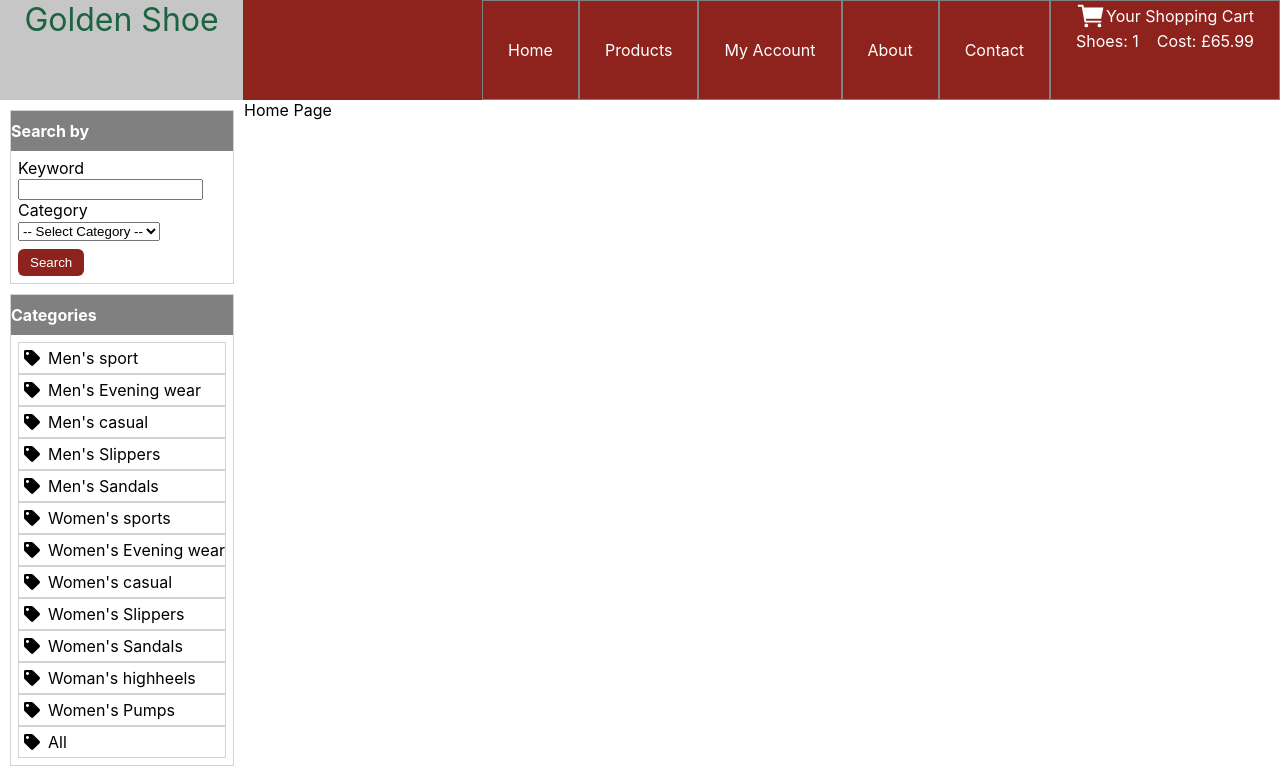
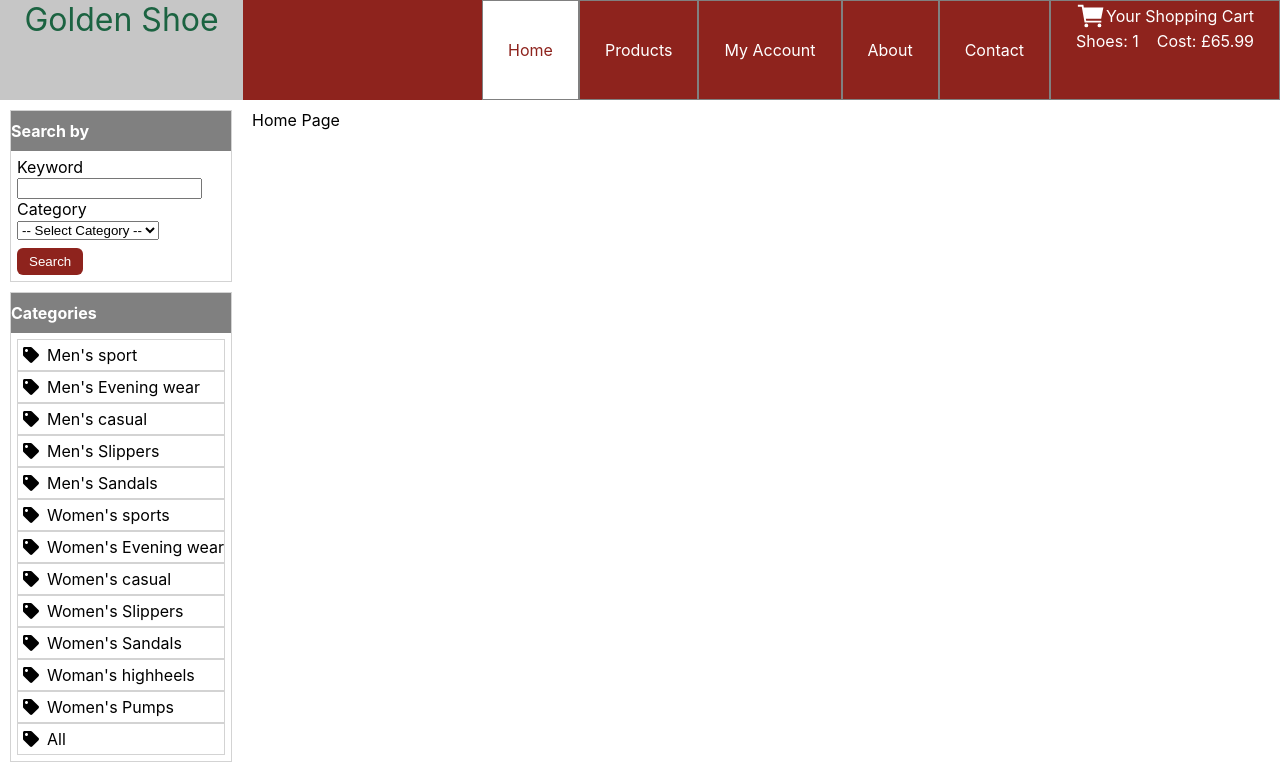
Before and after one commit to BenSymons/golden_shoes, a React (Create React App) app: page / in a window 1280 px wide. Shown: the top 771 px of the page. Built offline with nearby package versions, Linux system fonts and the light colour scheme.

Commit message:
build product card and complete products page

```diff
--- a/src/App.css
+++ b/src/App.css
@@ -4,11 +4,16 @@
   position: fixed;
   width: 100%;
   height: 100px;
+  z-index: 5;
+}
+
+.main-section {
+  padding-top: 100px;
+  display: flex;
 }
 
 .page-content {
-  padding-top: 100px;
-  display: flex;
+  margin: 10px
 }
 
 .flex {
@@ -100,7 +105,7 @@
 }
 
 .sidebar-content {
-  padding: 7px;
+  padding: 6px;
 }
 
 .label {
@@ -121,6 +126,58 @@
   margin-top: 8px;
 }
 
+.selected {
+  background: white;
+  color: #8e231d;
+}
+
 p {
   margin: 0px
 }
+
+.product-card {
+  width: 480px;
+  margin: 10px;
+  position: relative;
+  border: 1px solid lightgray;
+}
+
+.products-container {
+  display: flex;
+  flex-wrap: wrap;
+}
+
+.info-box {
+  position: absolute;
+  bottom: 0;
+  background-color: rgba(255, 255, 255, 0.753);
+}
+
+.product-cat {
+  display: flex;
+  align-items: center;
+  padding-left: 10px;
+  padding-right: 10px;
+  background-color: #8e231d;
+  color: white;
+  height: 40px
+}
+
+.details {
+  padding: 15px
+}
+
+.details>p {
+  font-size: 24px;
+  font-weight: bold;
+}
+
+.price {
+  font-size: 32px;
+  color: #8e231d;
+}
+
+img {
+  object-fit: contain;
+  width: 100%;
+}
--- a/src/App.js
+++ b/src/App.js
@@ -1,12 +1,14 @@
 import './App.css';
 import { BrowserRouter, Routes, Route } from "react-router-dom"
 import Home from './components/Home';
+import ProductsPage from './components/Products';
 
 function App() {
   return (
     <BrowserRouter>
     <Routes>
       <Route path="/" element={<Home/>}/>
+      <Route path="/products" element={<ProductsPage/>}/>
     </Routes>
     </BrowserRouter>
   );
--- a/src/components/PageContainer.jsx
+++ b/src/components/PageContainer.jsx
@@ -2,8 +2,15 @@ import { IoCartSharp } from "react-icons/io5"
 import { FaPhone, FaPlane, FaGift, FaTwitter, FaFacebook, FaInstagram } from "react-icons/fa"
 import { FiChevronsRight } from "react-icons/fi"
 import Sidebar from "./Sidebar"
+import { useNavigate, useLocation } from "react-router-dom"
 
 const PageContainer = ({ children }) => {
+    const navigate = useNavigate()
+    const location = useLocation()
+    const { pathname } = location
+
+    const handleNavigate = (url) => navigate(url)
+
     return (
         <div className="page-container">
             <section className="header">
@@ -11,8 +18,14 @@ const PageContainer = ({ children }) => {
                     <p>Golden Shoe</p>
                 </div>
                 <nav className="header-buttons">
-                    <div><p>Home</p></div>
-                    <div><p>Products</p></div>
+                    <div
+                        onClick={() => handleNavigate("/")}
+                        className={pathname === "/" && "selected"}
+                    ><p>Home</p></div>
+                    <div
+                        onClick={() => handleNavigate("/products")}
+                        className={pathname === "/products" && "selected"}
+                    ><p>Products</p></div>
                     <div><p>My Account</p></div>
                     <div><p>About</p></div>
                     <div><p>Contact</p></div>
@@ -28,9 +41,11 @@ const PageContainer = ({ children }) => {
                     </div>
                 </nav>
             </section>
-            <div className="page-content">
+            <div className="main-section">
                 <Sidebar />
-                {children}
+                <div className="page-content">
+                    {children}
+                </div>
             </div>
             <section className="learn-more-banner">
                 <div>
--- /dev/null
+++ b/src/components/ProductCard.jsx
@@ -0,0 +1,21 @@
+const ProductCard = ({ product }) => {
+    console.log(product, "product")
+    const { image, name, price, category, gender } = product
+    return (
+        <div className="product-card">
+            <img src={image} />
+            <div className="info-box">
+                <div className="product-cat">
+                    <p>{category}</p>
+                </div>
+                <div className="details">
+                    <h3>{gender}</h3>
+                    <p>{name}</p>
+                    <p className="price">{price}</p>
+                </div>
+            </div>
+        </div>
+    )
+}
+
+export default ProductCard
--- /dev/null
+++ b/src/components/Products.jsx
@@ -0,0 +1,19 @@
+import PageContainer from "./PageContainer"
+import products from "../data/products.json"
+import ProductCard from "./ProductCard"
+
+const ProductsPage = () => {
+    console.log(products)
+    return (
+        <PageContainer>
+            <p>Products</p>
+            <div className="products-container">
+                {products.map((product, index) => {
+                    return <ProductCard product={product} key={`product ${index}`} />
+                })}
+            </div>
+        </PageContainer>
+    )
+}
+
+export default ProductsPage
--- /dev/null
+++ b/src/data/products.json
@@ -0,0 +1,30 @@
+[
+    {
+        "name": "Comfortable shoe",
+        "price": "£28.99",
+        "category": "Women's Casual",
+        "gender": "WOMEN'S",
+        "image": "https://cdn.britannica.com/04/123704-050-023DC490/Pair-leather-shoes.jpg"
+    },
+    {
+        "name": "Protected outdoor shoe",
+        "price": "£43.99",
+        "category": "Men's Work",
+        "gender": "MEN'S",
+        "image": "https://m.media-amazon.com/images/I/818R+6p-78L._AC_UL1500_.jpg"
+    },
+    {
+        "name": "Nike white trainers",
+        "price": "45.50",
+        "category": "Men's Sports",
+        "gender": "MEN'S",
+        "image": "https://i8.amplience.net/i/jpl/jd_131907_a?qlt=92&w=750&h=531&v=1&fmt=auto"
+    },
+    {
+        "name": "High Heels",
+        "price": "45.50",
+        "category": "Women's evening wear",
+        "gender": "WOMEN'S",
+        "image": "https://news.harvard.edu/wp-content/uploads/2022/02/20220218_dresscode-1200x800.jpg"
+    }
+]
```
